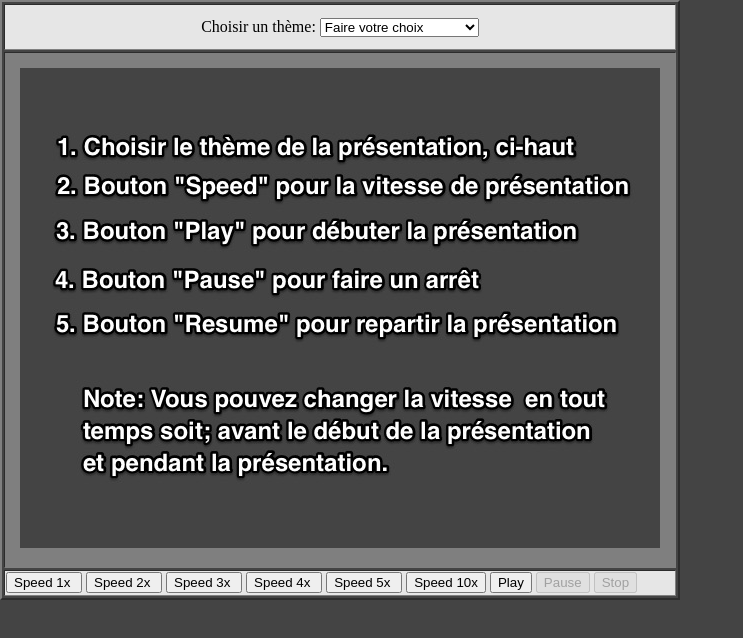
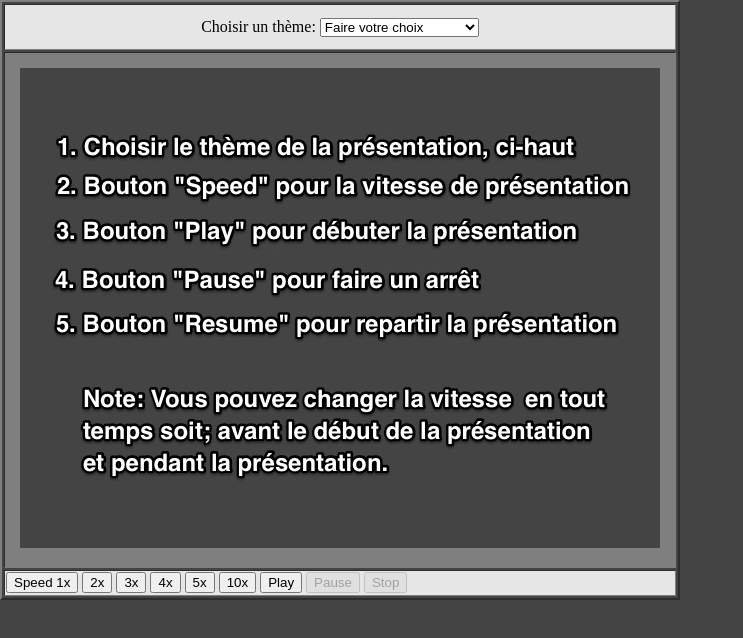
Before and after one commit to adm-plus/crikette2, a plain HTML site: page index.html in a window 1280 px wide. Shown: the whole page, without its empty margins (0-743 px from the left). Drawn offline with Linux system fonts and the light colour scheme.

Commit message:
Update index.html

```diff
--- a/index.html
+++ b/index.html
@@ -128,12 +128,12 @@
   </tr>
   <tr align="left">
     <td style="height: 20px; background-color: #e6e6e6; width: 680px;">
-      <input id="speed1x"  value="Speed 1x " onclick="onClickSpeed('0.20');" type="button">
-      <input id="speed2x"  value="Speed 2x " onclick="onClickSpeed('0.40');" type="button">
-      <input id="speed3x"  value="Speed 3x " onclick="onClickSpeed('0.60');" type="button">
-      <input id="speed4x"  value="Speed 4x " onclick="onClickSpeed('0.80');" type="button">
-      <input id="speed5x"  value="Speed 5x " onclick="onClickSpeed('1.00');" type="button">
-      <input id="speed10x" value="Speed 10x" onclick="onClickSpeed('20.0');" type="button">
+      <input id="speed1x"  value="Speed 1x" onclick="onClickSpeed('0.20');" type="button">
+      <input id="speed2x"  value="2x" onclick="onClickSpeed('0.40');" type="button">
+      <input id="speed3x"  value="3x" onclick="onClickSpeed('0.60');" type="button">
+      <input id="speed4x"  value="4x" onclick="onClickSpeed('0.80');" type="button">
+      <input id="speed5x"  value="5x" onclick="onClickSpeed('1.00');" type="button">
+      <input id="speed10x" value="10x" onclick="onClickSpeed('15.0');" type="button">
       <input id="play"  value="Play"  onclick="onClickMode('play');startVideo();" type="button">
       <input id="pause" value="Pause" onclick="onClickMode('pause');startVideo();" disabled="disabled" type="button">
       <input id="stop"  value="Stop"  onclick="onClickMode('stop');startVideo();"  disabled="disabled" type="button">
```
